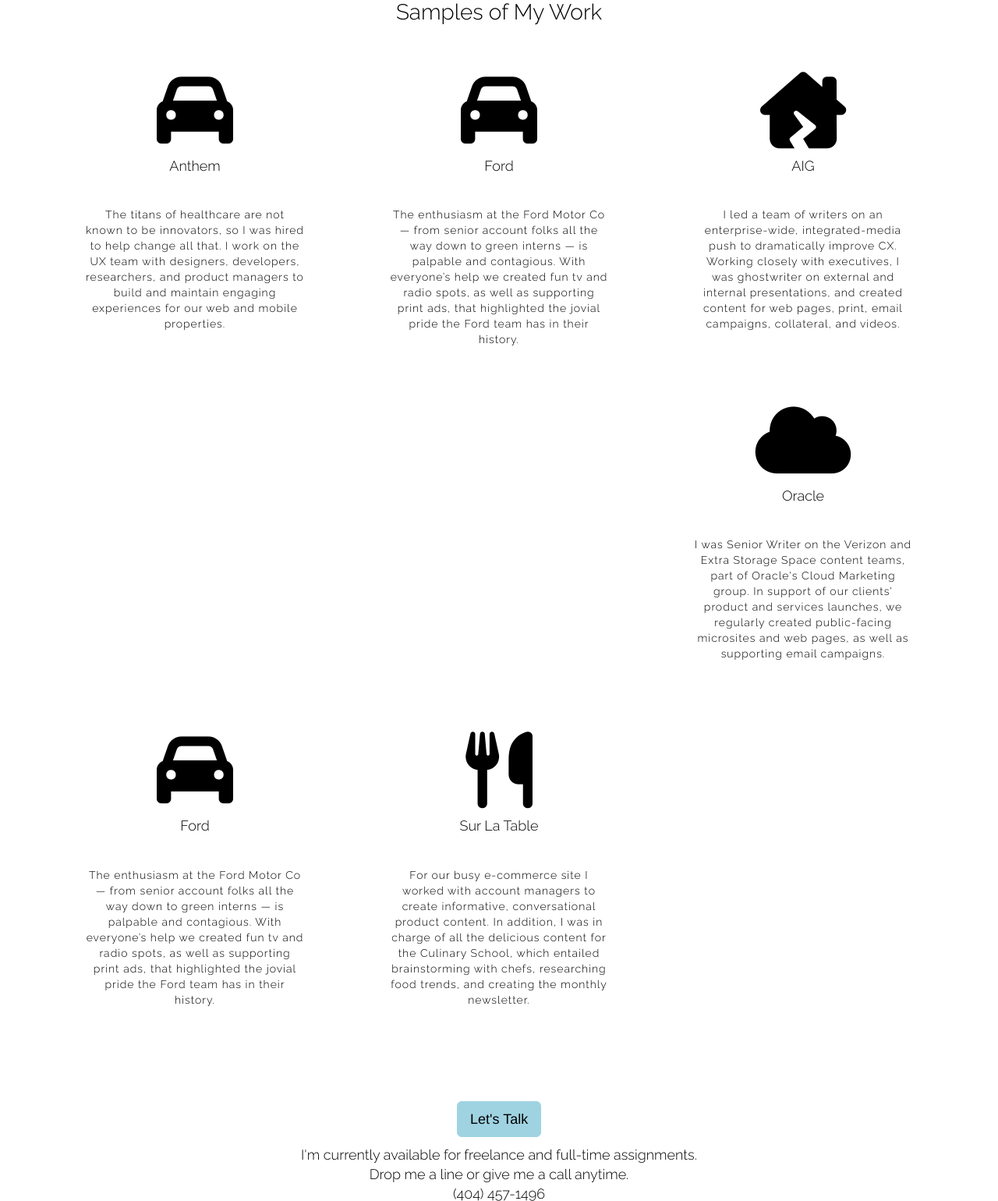
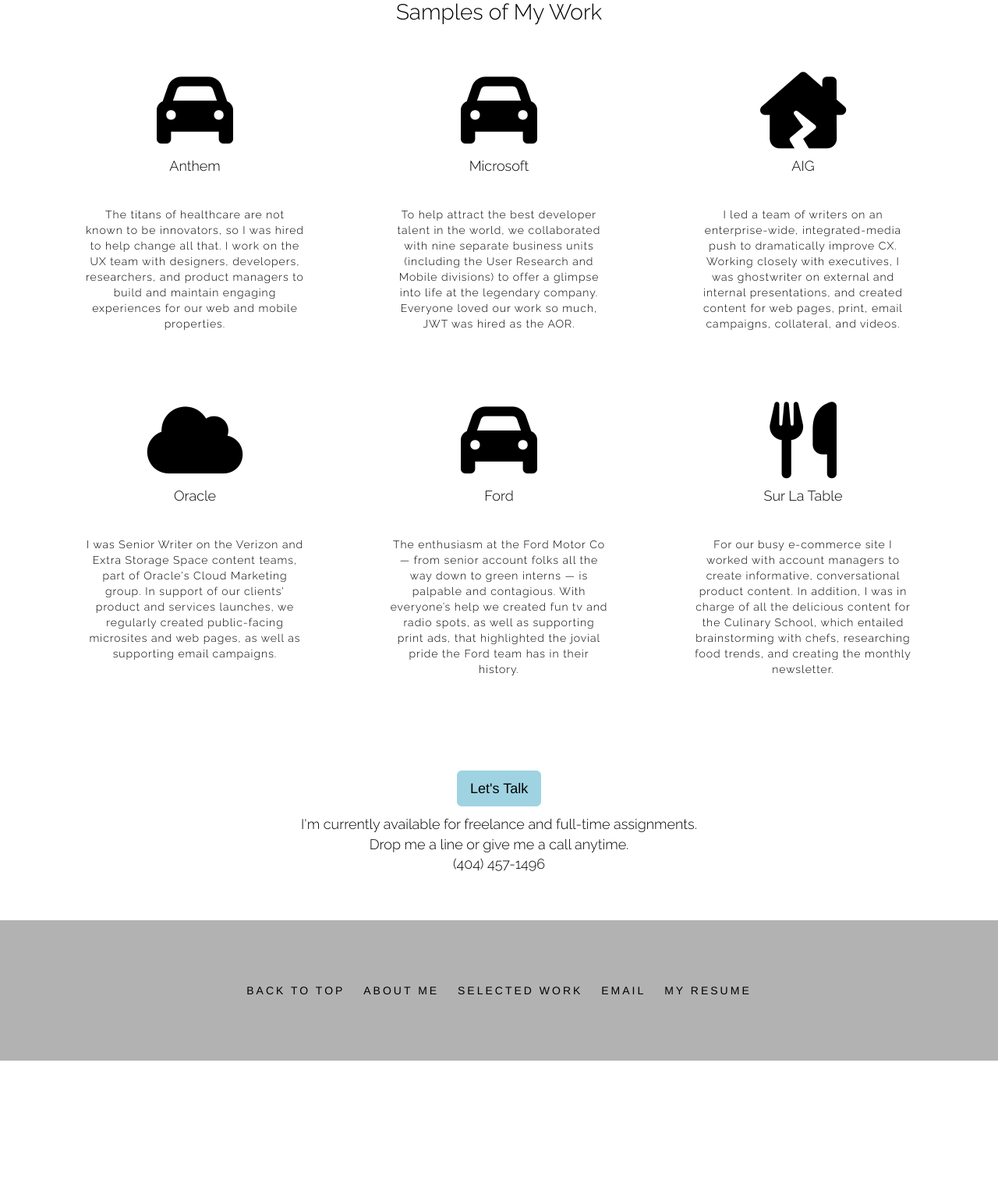
Before and after one commit to gurliaccio/copywriting, a PHP site: page / in a window 1280 px wide. Shown: the part 850-2390 px from the top of the page at 78% size. After the commit the page ends 2210 px from the top, so only its background shows below. Run offline with PHP 8.4, Linux system fonts and the light colour scheme; some libraries are stand-ins or nearby versions; some web fonts are replaced.

Commit message:
Update index.php

```diff
--- a/index.php
+++ b/index.php
@@ -168,8 +168,8 @@
             <div class="col-md-6 col-lg-4 wow fadeInUp" data-wow-duration="3s" data-toggle="modal" data-target="#myModal2">
                 <!-- <img src="img/s1.png" alt=""> -->
                 <i class="fas fa-car fa-7x"></i>
-                <h4 class="red">Ford</h4>
-                <p class="red">The enthusiasm at the Ford Motor Co &mdash; from senior account folks all the way down to green interns &mdash; is palpable and contagious. With everyone’s help we created fun tv and radio spots, as well as supporting print ads, that highlighted the jovial pride the Ford team has in their history.</p>
+                <h4 class="red">Microsoft</h4>
+                <p class="red">To help attract the best developer talent in the world, we collaborated with nine separate business units (including the User Research and Mobile divisions) to offer a glimpse into life at the legendary company. Everyone loved our work so much, JWT was hired as the AOR.</p>
             </div>
             <!-- ITEM 1 END -->
 
@@ -181,34 +181,34 @@
                     <div class="modal-content">
                         <div class="modal-header">
                             <button type="button" class="close" data-dismiss="modal">&times;</button>
-                            <h4 class="modal-title">Ford</h4>
+                            <h4 class="modal-title">Microsoft</h4>
                         </div>
                         <div class="modal-body">
-                            <p>My first car was a Ford, and I drove it for 14 years. For the last two years my wife refused to get in, but that’s another story.</p>
+                             <h4 class="modal-title">Nine Different Divisions, Nine Websites and Several Display Ads</h4>
+                            <p>Our first website for Microsoft was such a hit, that eight other business groups clamored for their own. I interviewed key team members, and then created profiles that included hobbies, favorite bands, most memorable MSFT moment, and more, to give the world a taste of what it is like to work for this groundbreaking company.</p>
 
-                        <video width="98%" controls>
-                            <source src="img/f1.mp4" type="video/mp4">
-                                Step into the future and download Chrome. Your browser does not support video!
-                        </video>
-
-                        <video width="98%" controls>
-                            <source src="img/f2.mp4" type="video/mp4">
-                                Step into the future and download Chrome. Your browser does not support video!
-                        </video>
-
-                        <video width="98%" controls>
-                            <source src="img/f3.mp4" type="video/mp4">
-                                Step into the future and download Chrome. Your browser does not support video!
-                        </video>
-
-                        <video width="98%" controls>
-                            <source src="img/f4.mp4" type="video/mp4">
-                                Step into the future and download Chrome. Your browser does not support video!
-                        </video>
-
-                        <img src="img/f1.jpg">
-                        <img src="img/f2.jpg" style="width:100%">
-                        <img src="img/f3.jpg">
+                            <img src="img/vmw2.jpg">
+                            <br><br>
+                            <h4 class="modal-title">Mobile Division Website, Event Collateral, and Print</h4>
+                            <p>When Microsoft’s mobile division moved into South Lake Union, they called on us to create a website, print ads, billboards, and more.
+                            </p>
+                            <p>I also recommended they get involved in Mind Camp. For the 24-hour, weekend-long event we created custom energy drink labels (“No Rest for the Wicked Smart”), t-shirts and a way for Microsoft to capture interested attendees’ information by means of a printed Compatibility Test with tear-away contact information.</p>
+                            <br>
+                            <img src="img/msftslucomh1.jpg">
+                            <img src="img/s1.jpg">
+                            <img src="img/s2.jpg" style="width:100%">
+                            <img src="img/drinksncards.jpg">
+                            <img src="img/s4.jpg">
+                            <img src="img/s5.jpg">
+                            <br><br>
+                            <h4 class="modal-title">User Research Division Website, Display Ads, and Magazine Ads</h4>
+                            <p>The print campaign and display ads we developed led anyone interested in taking part in a Microsoft study to a website we created with details about the program, and a way to apply.</p>
+                            <br>
+                            <img src="img/msftur.jpg">
+                            <img src="img/msfthereditary.jpg">
+                            <img src="img/msftjustagame.jpg">
+                            <img src="img/msftthumb.jpg">
+                            <img src="img/msftagree.jpg">
 
                         </div>
                         <div class="modal-footer">
```
